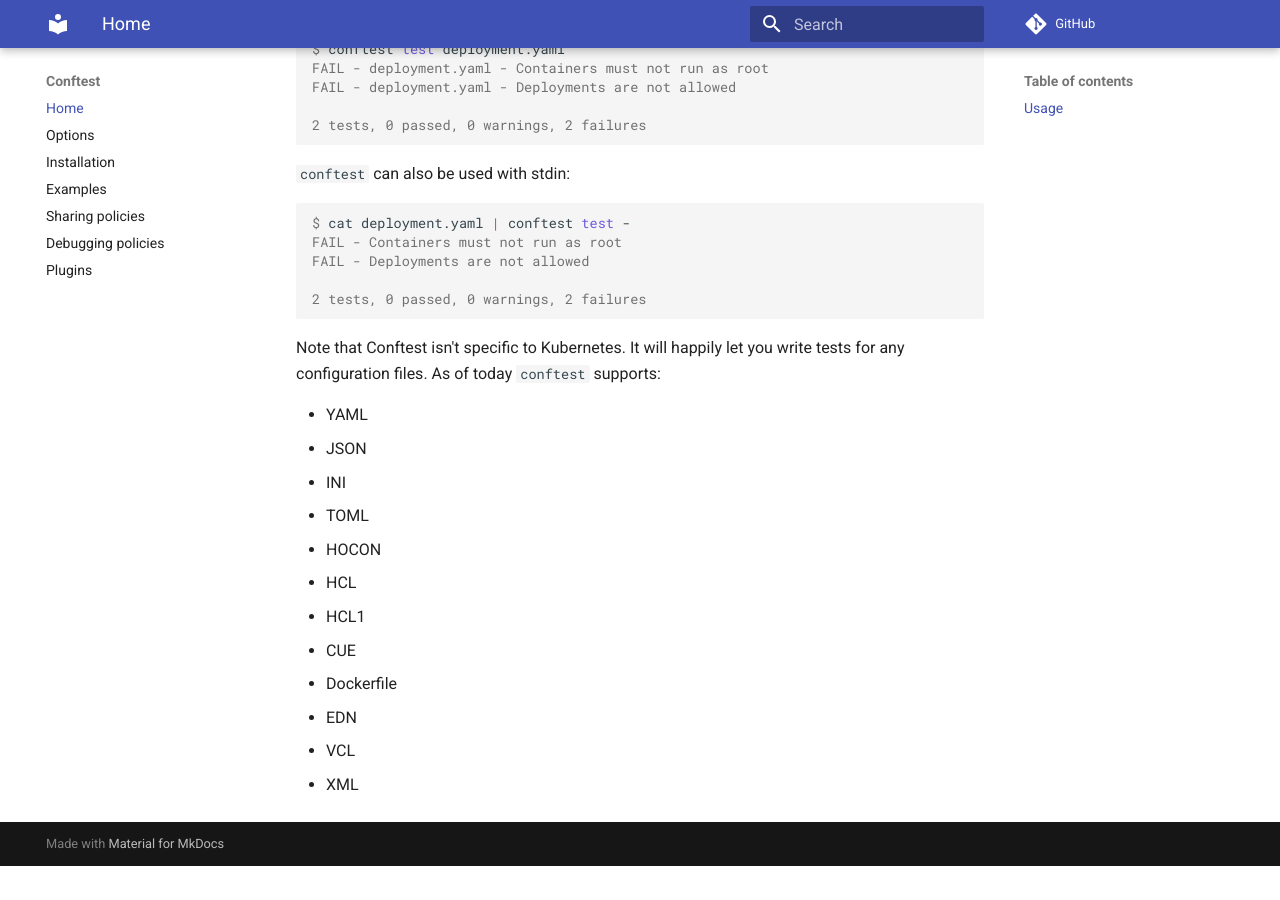
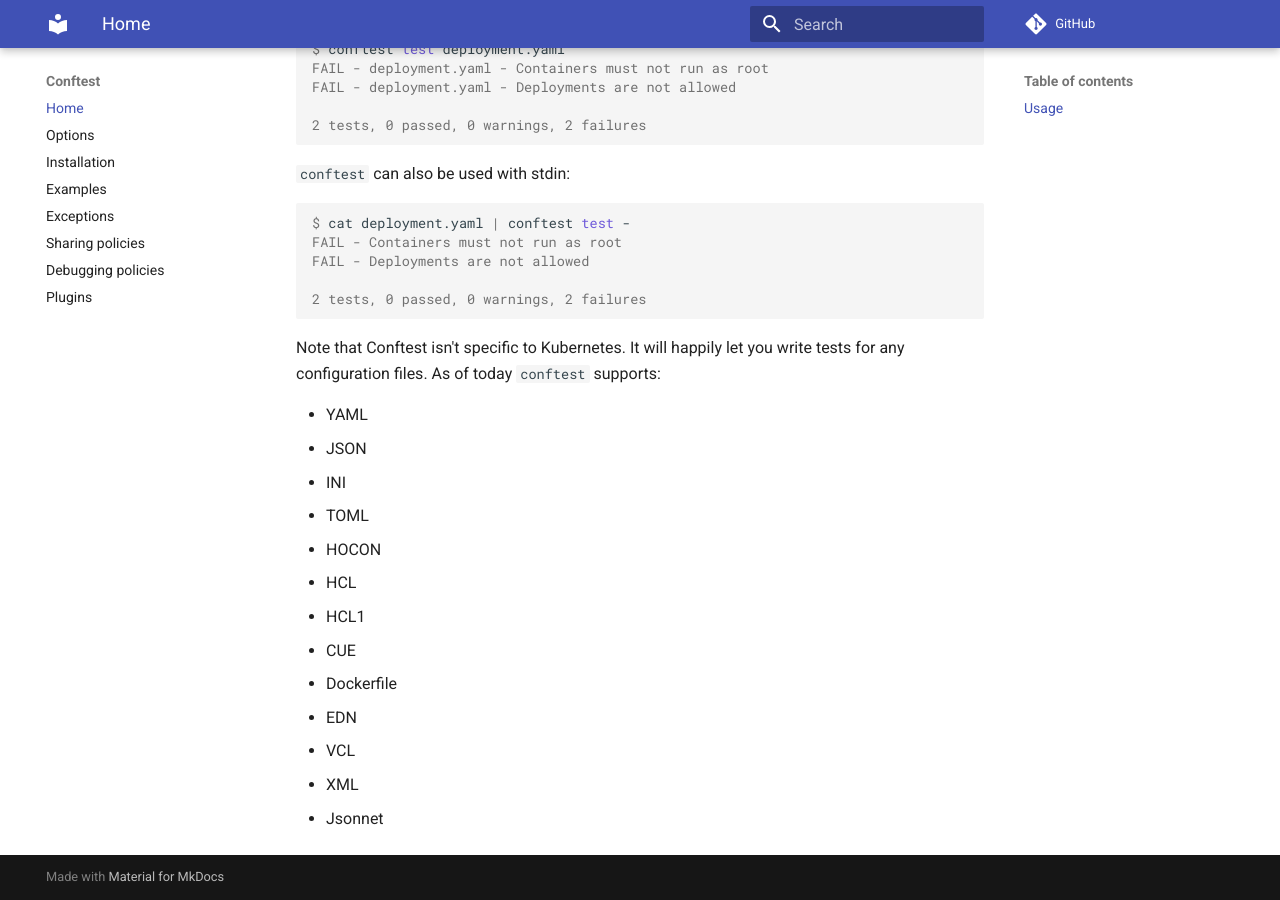
Before and after one commit to open-policy-agent/conftest, an MkDocs documentation site: the page built from docs/index.md, in a window 1280 px wide and 900 px high, scrolled down 964 px. Built offline with MkDocs 1.6.1 and Material for MkDocs 9.7.7, drawn with Linux system fonts in a browser that asks for light colours; comment, search, counter and statistics services are not loaded; before the commit the page ends 1830 px from its top, so only the background shows below that.

Commit message:
Exception docs are published but not linked in the nav
Also added a missing input format from v0.20.0

Signed-off-by: Gareth Rushgrove <gareth@morethanseven.net>

```diff
--- a/docs/index.md
+++ b/docs/index.md
@@ -65,3 +65,4 @@ configuration files. As of today `conftest` supports:
 * EDN
 * VCL
 * XML
+* Jsonnet
--- a/mkdocs.yml
+++ b/mkdocs.yml
@@ -7,6 +7,7 @@ nav:
     - "Options": "options.md"
     - "Installation": "install.md"
     - "Examples": "examples.md"
+    - "Exceptions": "exceptions.md"
     - "Sharing policies": "sharing.md"
     - "Debugging policies": "debug.md"
     - "Plugins": "plugins.md"
```
